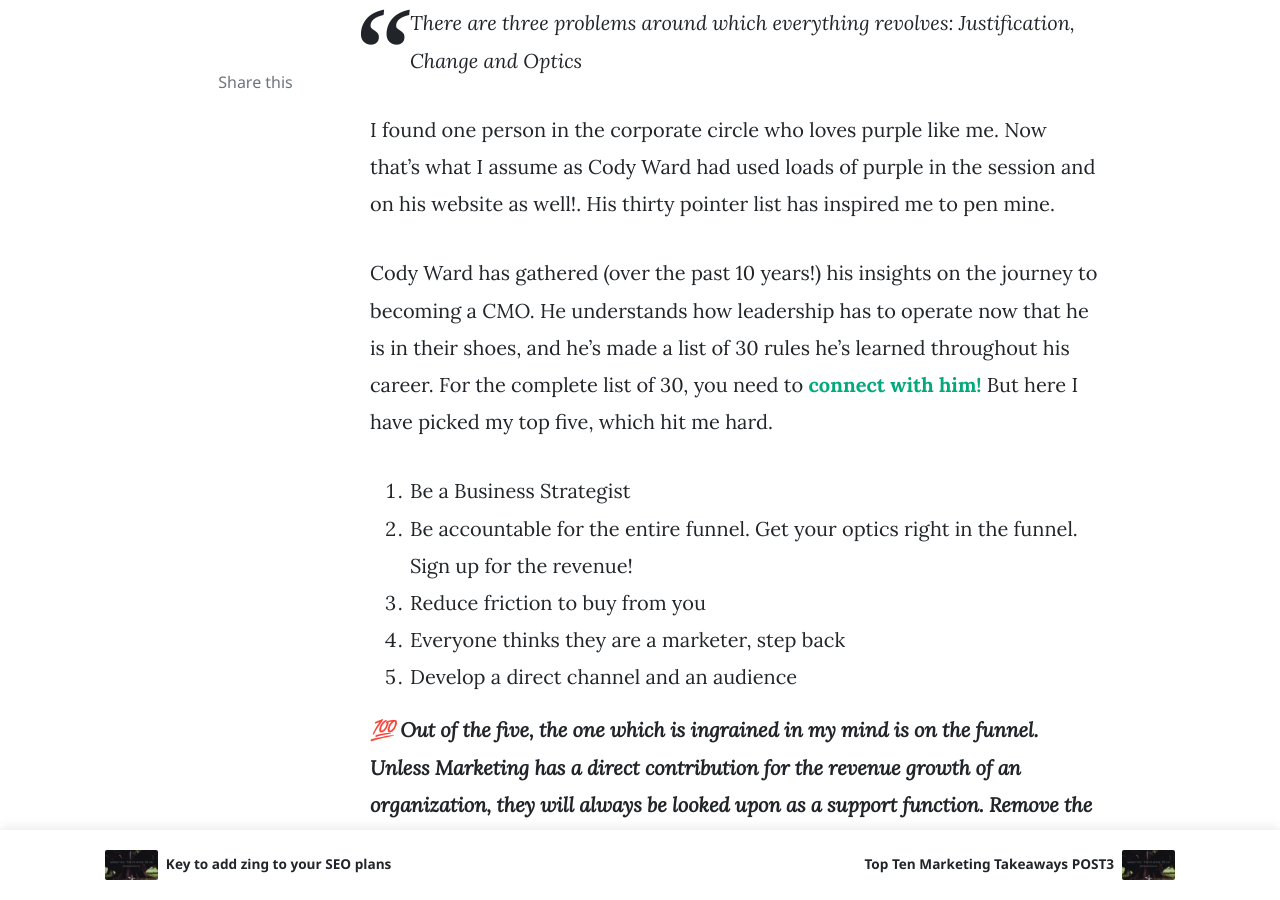
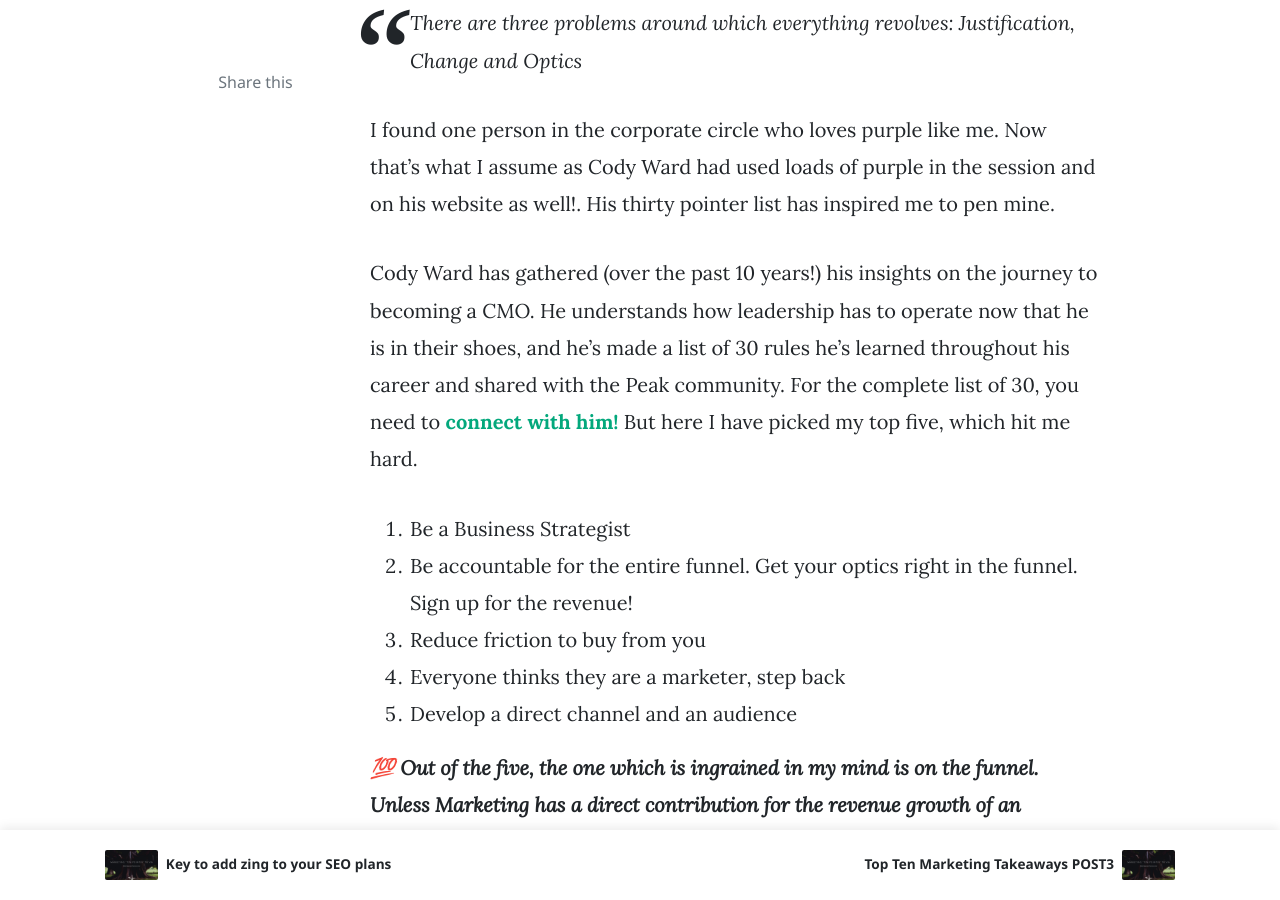
Before and after one commit to shikhashikz/shikhashikz.github.io, a Jekyll site: the page built from _posts/2021-09-07-Thirty-MustKnowRevenueDriverlessons-from-CodyWard.md, in a window 1280 px wide and 900 px high, scrolled down 543 px. Built offline with Jekyll 4.4.1, drawn with Linux system fonts in a browser that asks for light colours; nearby versions of some CDN libraries; comment, search, counter and statistics services are not loaded.

Commit message:
Update 2021-09-07-Thirty-MustKnowRevenueDriverlessons-from-CodyWard.md

```diff
--- a/_posts/2021-09-07-Thirty-MustKnowRevenueDriverlessons-from-CodyWard.md
+++ b/_posts/2021-09-07-Thirty-MustKnowRevenueDriverlessons-from-CodyWard.md
@@ -13,7 +13,7 @@
 
 I found one person in the corporate circle who loves purple like me. Now that’s what I assume as Cody Ward had used loads of purple in the session and on his website as well!. His thirty pointer list has inspired me to pen mine.
 
-Cody Ward has gathered (over the past 10 years!) his insights on the journey to becoming a CMO. He understands how leadership has to operate now that he is in their shoes, and he's made a list of 30 rules he's learned throughout his career. For the complete list of 30, you need to **[connect with him!](https://www.linkedin.com/in/codyward/)** But here I have picked my top five, which hit me hard.
+Cody Ward has gathered (over the past 10 years!) his insights on the journey to becoming a CMO. He understands how leadership has to operate now that he is in their shoes, and he's made a list of 30 rules he's learned throughout his career and shared with the Peak community. For the complete list of 30, you need to **[connect with him!](https://www.linkedin.com/in/codyward/)** But here I have picked my top five, which hit me hard.
 
 1.	Be a Business Strategist
 2.	Be accountable for the entire funnel. Get your optics right in the funnel. Sign up for the revenue!
```
